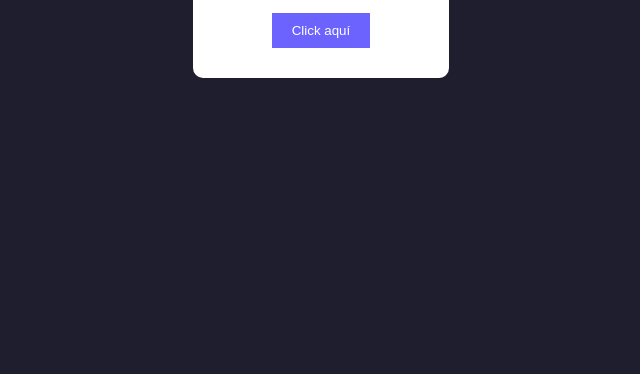
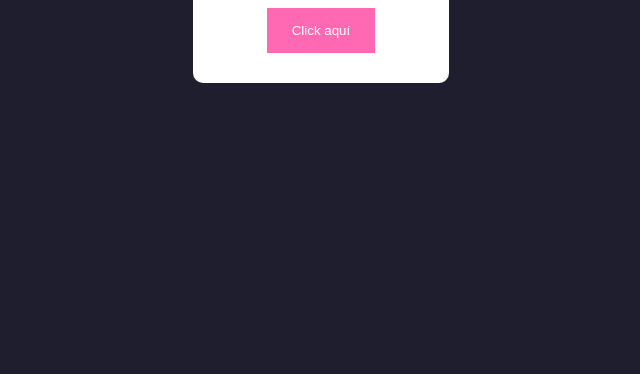
Before and after one commit to antenaoCele/GIT-TRABAJO-PRACTICO, a plain HTML site: page index.html in a window 1280 px wide. Shown: the part 426-800 px from the top of the page, without its empty margins (319-959 px from the left). Drawn offline with Linux system fonts and the light colour scheme.

Commit message:
Update button

```diff
--- a/styles.css
+++ b/styles.css
@@ -18,8 +18,13 @@ body {
 }
 
 button {
-  background: #6c63ff;
+  background: hotpink;
   color: white;
   border: none;
-  padding: 10px 20px;
+  padding: 15px 25px;
 }
+
+button:hover {
+  background-color: #b50959;
+  cursor: pointer;
+}
```
